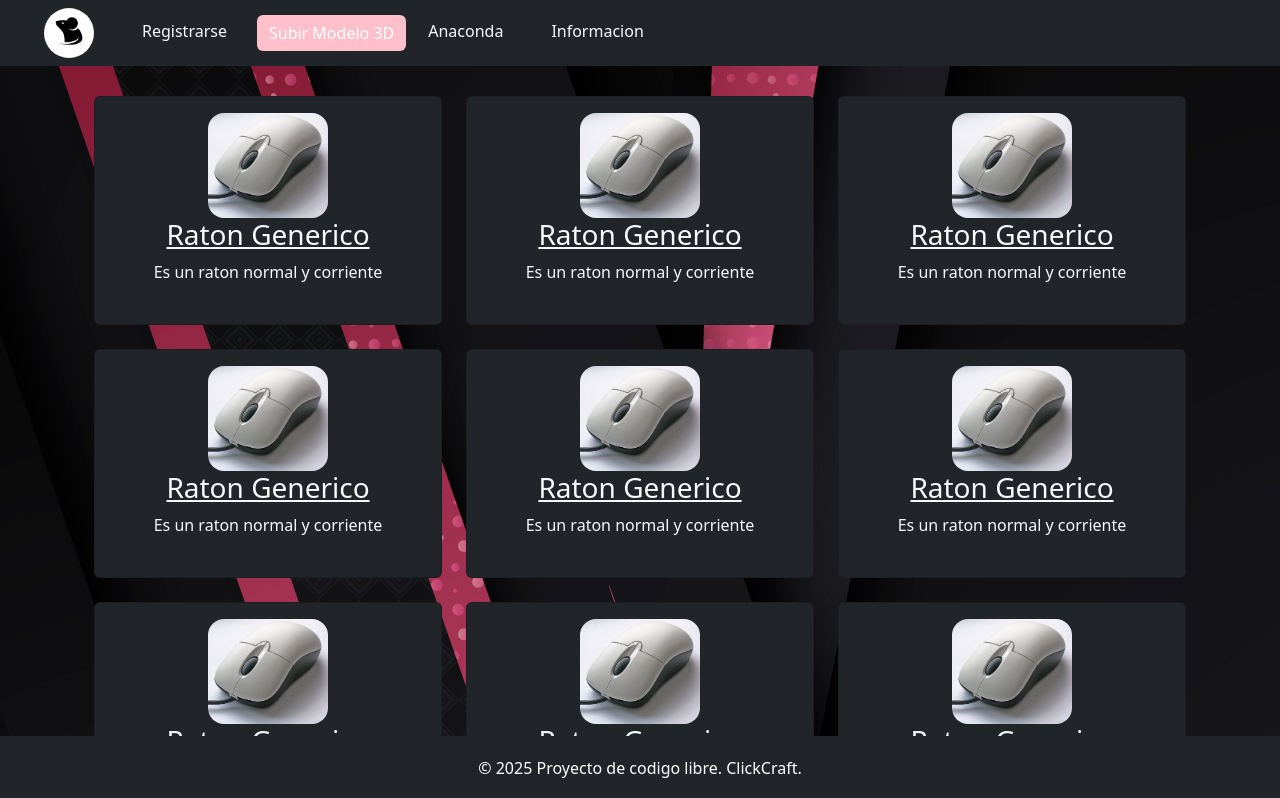
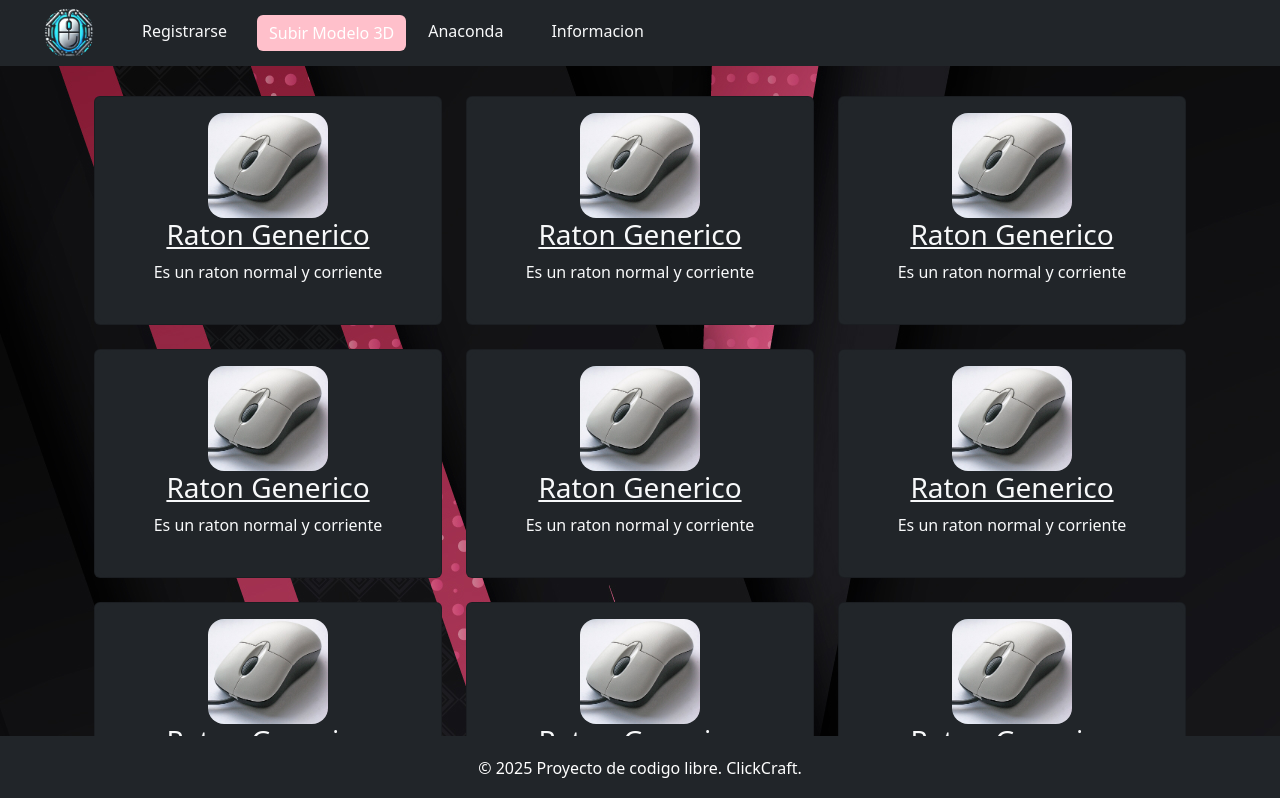
Before and after one commit to Neoarmadam/ClickCraft_Frontend, an Angular app in the folder ClickCraft_PaginaWeb/: page /inicio in a window 1280 px wide. Shown: the top 798 px of the page. Built offline with nearby package versions, Linux system fonts and the light colour scheme.

Commit message:
Logo cannon
Logo final implementado

```diff
--- a/ClickCraft_PaginaWeb/src/app/header/header.component.html
+++ b/ClickCraft_PaginaWeb/src/app/header/header.component.html
@@ -1,7 +1,7 @@
 <header class="fixed-top bg-dark d-flex justify-content-between align-items-center px-4 py-2">
     <nav>
       <ul class="list-inline mb-0">
-        <li class="list-inline-item"><a class="text-light" routerLink="inicio">  <img src="assets/img/logo.png" alt="Logo" width="50px" height="50px" style="border-radius: 50%;"></a></li>
+        <li class="list-inline-item"><a class="text-light" routerLink="inicio">  <img src="assets/img/logoWeb.png" alt="Logo" width="50px" height="50px" style="border-radius: 50%;"></a></li>
         <li class="list-inline-item"><a routerLink="crearcuenta" class="text-light">Registrarse</a></li>
         <button class="btn btn-primary">
           Subir Modelo 3D
--- a/ClickCraft_PaginaWeb/src/app/inicio/inicio.component.ts
+++ b/ClickCraft_PaginaWeb/src/app/inicio/inicio.component.ts
@@ -7,5 +7,5 @@ import { Component } from '@angular/core';
   styleUrl: './inicio.component.css'
 })
 export class InicioComponent {
-  animes = new Array(10);
+  animes = new Array(15);
 }
```
Also changed, not shown: ClickCraft_PaginaWeb/src/assets/img/logo.png (deleted), ClickCraft_PaginaWeb/src/assets/img/logoWeb.png (added).
